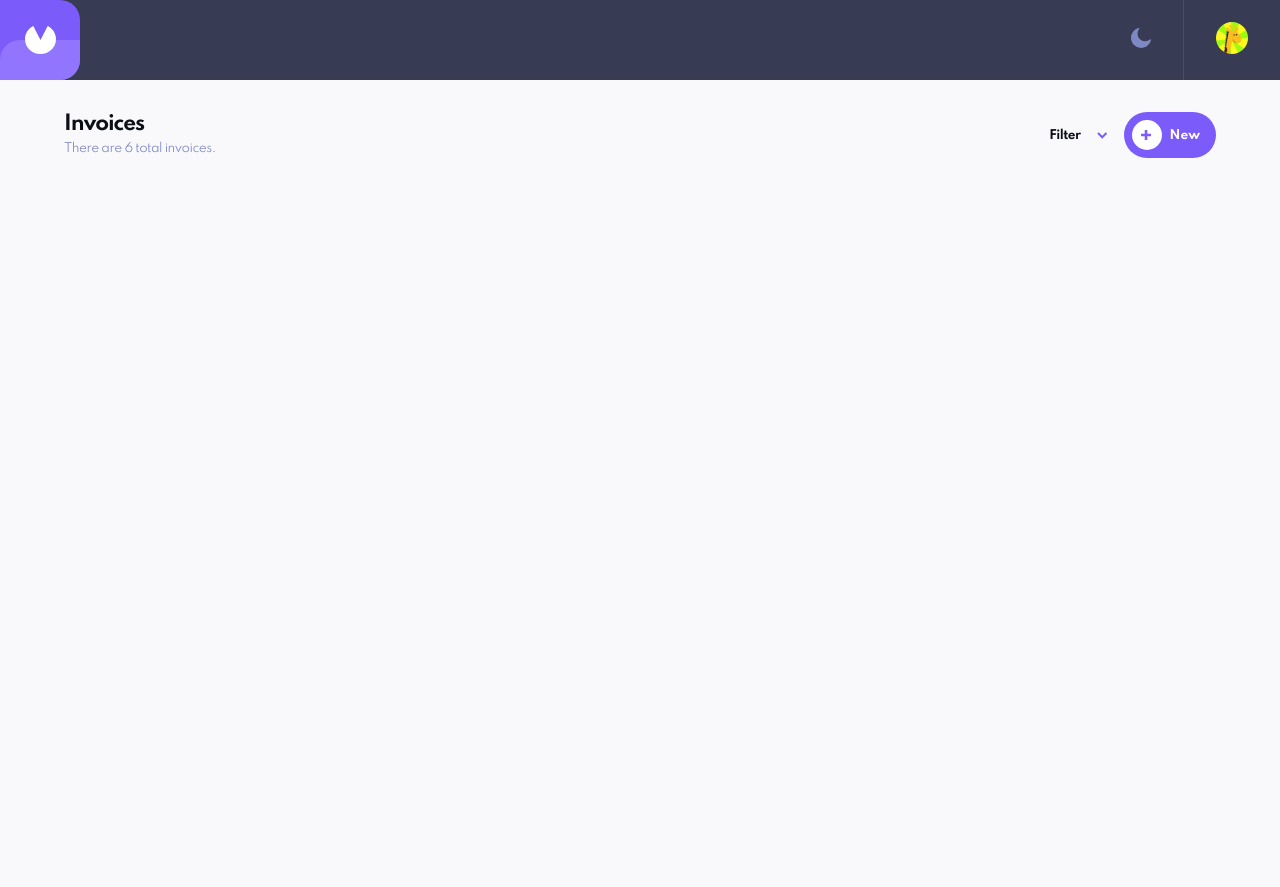
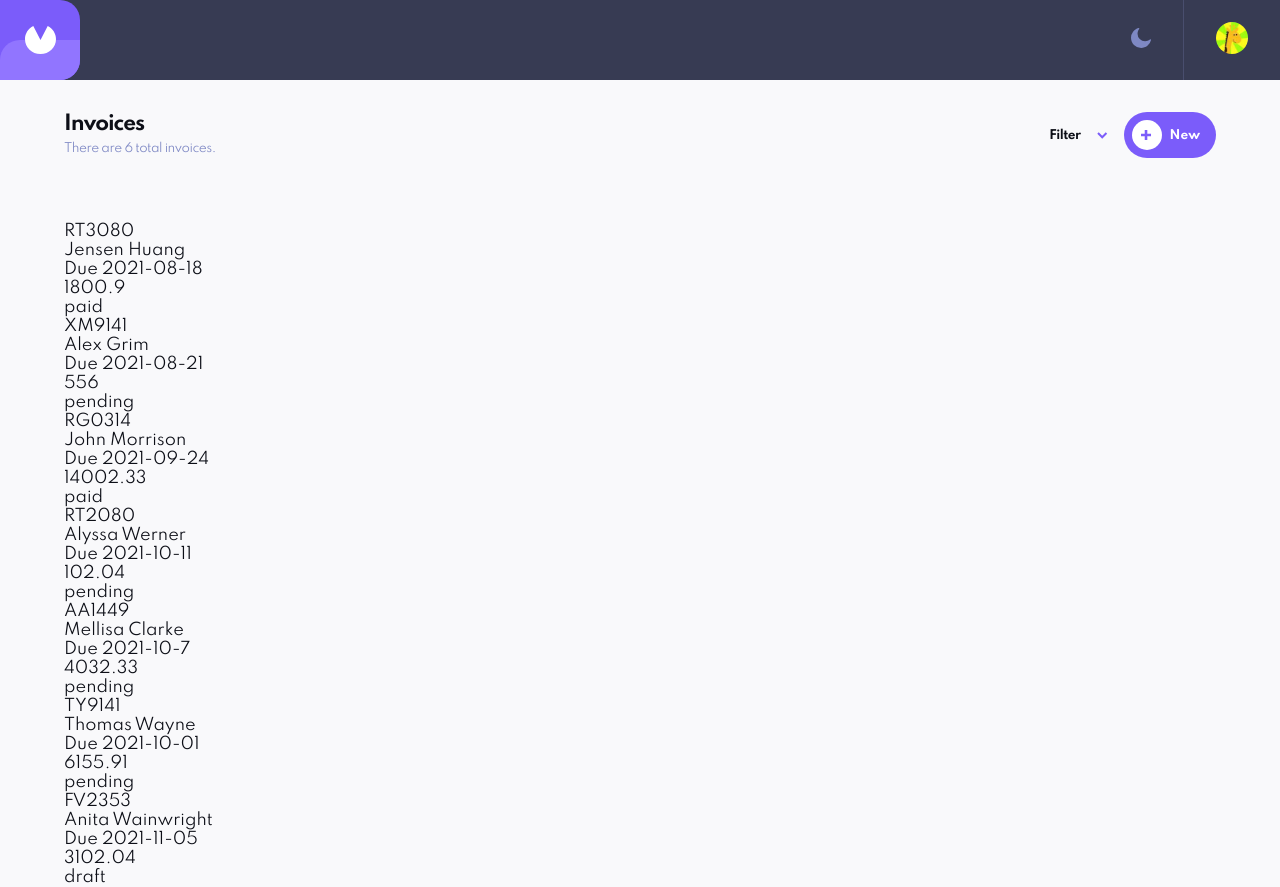
Before and after one commit to DavidBarcenas/angular-invoice, an Angular app: page / in a window 1280 px wide. Before the commit the page ends 800 px from the top, so only its background shows below. Built offline with nearby package versions, Linux system fonts and the light colour scheme.

Commit message:
create service and interface for invoices

```diff
--- a/src/app/invoices/pages/home/home.component.html
+++ b/src/app/invoices/pages/home/home.component.html
@@ -1 +1,16 @@
 <app-header></app-header>
+<ul class="invoice-list">
+  <li class="invoice-item" *ngFor="let invoice of invoices$ | async">
+    <div class="invoice-wrap">
+      <span class="inovice-id">{{ invoice.id }}</span>
+      <p class="inovice-client">{{ invoice.clientName }}</p>
+    </div>
+    <div class="invoice-item--wrap">
+      <div>
+        <span class="invoice-date">Due {{ invoice.createdAt }}</span>
+        <p class="invoice-total">{{ invoice.total }}</p>
+      </div>
+      <span class="inovice-status">{{ invoice.status }}</span>
+    </div>
+  </li>
+</ul>
--- a/src/app/invoices/pages/home/home.component.ts
+++ b/src/app/invoices/pages/home/home.component.ts
@@ -1,15 +1,18 @@
 import { Component, OnInit } from '@angular/core';
+import { Observable } from 'rxjs';
+import { Invoice } from '../../interfaces/invoice.interface';
+import { InvoiceService } from '../../services/invoice.service';
 
 @Component({
   selector: 'app-home',
   templateUrl: './home.component.html',
-  styleUrls: ['./home.component.scss']
+  styleUrls: ['./home.component.scss'],
 })
 export class HomeComponent implements OnInit {
-
-  constructor() { }
+  invoices$: Observable<Invoice[]>;
+  constructor(private invoicesService: InvoiceService) {}
 
   ngOnInit(): void {
+    this.invoices$ = this.invoicesService.getInvoices();
   }
-
 }
--- /dev/null
+++ b/src/app/invoices/services/invoice.service.ts
@@ -0,0 +1,15 @@
+import { HttpClient } from '@angular/common/http';
+import { Injectable } from '@angular/core';
+import { Observable } from 'rxjs';
+import { Invoice } from '../interfaces/invoice.interface';
+
+@Injectable({
+  providedIn: 'root',
+})
+export class InvoiceService {
+  constructor(private http: HttpClient) {}
+
+  getInvoices(): Observable<Invoice[]> {
+    return this.http.get<Invoice[]>('./assets/data/data.json');
+  }
+}
--- /dev/null
+++ b/src/assets/data/data.json
@@ -0,0 +1,231 @@
+[
+	{
+		"id": "RT3080",
+		"createdAt": "2021-08-18",
+		"paymentDue": "2021-08-19",
+		"description": "Re-branding",
+		"paymentTerms": 1,
+		"clientName": "Jensen Huang",
+		"clientEmail": "jensenh@mail.com",
+		"status": "paid",
+		"senderAddress": {
+			"street": "19 Union Terrace",
+			"city": "London",
+			"postCode": "E1 3EZ",
+			"country": "United Kingdom"
+		},
+		"clientAddress": {
+			"street": "106 Kendell Street",
+			"city": "Sharrington",
+			"postCode": "NR24 5WQ",
+			"country": "United Kingdom"
+		},
+		"items": [
+			{
+				"name": "Brand Guidelines",
+				"quantity": 1,
+				"price": 1800.90,
+				"total": 1800.90
+			}
+		],
+		"total": 1800.90
+	},
+	{
+		"id": "XM9141",
+		"createdAt": "2021-08-21",
+		"paymentDue": "2021-09-20",
+		"description": "Graphic Design",
+		"paymentTerms": 30,
+		"clientName": "Alex Grim",
+		"clientEmail": "alexgrim@mail.com",
+		"status": "pending",
+		"senderAddress": {
+			"street": "19 Union Terrace",
+			"city": "London",
+			"postCode": "E1 3EZ",
+			"country": "United Kingdom"
+		},
+		"clientAddress": {
+			"street": "84 Church Way",
+			"city": "Bradford",
+			"postCode": "BD1 9PB",
+			"country": "United Kingdom"
+		},
+		"items": [
+			{
+				"name": "Banner Design",
+				"quantity": 1,
+				"price": 156.00,
+				"total": 156.00
+			},
+			{
+				"name": "Email Design",
+				"quantity": 2,
+				"price": 200.00,
+				"total": 400.00
+			}
+		],
+		"total": 556.00
+	},
+	{
+		"id": "RG0314",
+		"createdAt": "2021-09-24",
+		"paymentDue": "2021-10-01",
+		"description": "Website Redesign",
+		"paymentTerms": 7,
+		"clientName": "John Morrison",
+		"clientEmail": "jm@myco.com",
+		"status": "paid",
+		"senderAddress": {
+			"street": "19 Union Terrace",
+			"city": "London",
+			"postCode": "E1 3EZ",
+			"country": "United Kingdom"
+		},
+		"clientAddress": {
+			"street": "79 Dover Road",
+			"city": "Westhall",
+			"postCode": "IP19 3PF",
+			"country": "United Kingdom"
+		},
+		"items": [
+			{
+				"name": "Website Redesign",
+				"quantity": 1,
+				"price": 14002.33,
+				"total": 14002.33
+			}
+		],
+		"total": 14002.33
+	},
+	{
+		"id": "RT2080",
+		"createdAt": "2021-10-11",
+		"paymentDue": "2021-10-12",
+		"description": "Logo Concept",
+		"paymentTerms": 1,
+		"clientName": "Alyssa Werner",
+		"clientEmail": "alyssa@email.co.uk",
+		"status": "pending",
+		"senderAddress": {
+			"street": "19 Union Terrace",
+			"city": "London",
+			"postCode": "E1 3EZ",
+			"country": "United Kingdom"
+		},
+		"clientAddress": {
+			"street": "63 Warwick Road",
+			"city": "Carlisle",
+			"postCode": "CA20 2TG",
+			"country": "United Kingdom"
+		},
+		"items": [
+			{
+				"name": "Logo Sketches",
+				"quantity": 1,
+				"price": 102.04,
+				"total": 102.04
+			}
+		],
+		"total": 102.04
+	},
+	{
+		"id": "AA1449",
+		"createdAt": "2021-10-7",
+		"paymentDue": "2021-10-14",
+		"description": "Re-branding",
+		"paymentTerms": 7,
+		"clientName": "Mellisa Clarke",
+		"clientEmail": "mellisa.clarke@example.com",
+		"status": "pending",
+		"senderAddress": {
+			"street": "19 Union Terrace",
+			"city": "London",
+			"postCode": "E1 3EZ",
+			"country": "United Kingdom"
+		},
+		"clientAddress": {
+			"street": "46 Abbey Row",
+			"city": "Cambridge",
+			"postCode": "CB5 6EG",
+			"country": "United Kingdom"
+		},
+		"items": [
+			{
+				"name": "New Logo",
+				"quantity": 1,
+				"price": 1532.33,
+				"total": 1532.33
+			},
+			{
+				"name": "Brand Guidelines",
+				"quantity": 1,
+				"price": 2500.00,
+				"total": 2500.00
+			}
+		],
+		"total": 4032.33
+	},
+	{
+		"id": "TY9141",
+		"createdAt": "2021-10-01",
+		"paymentDue": "2021-10-31",
+		"description": "Landing Page Design",
+		"paymentTerms": 30,
+		"clientName": "Thomas Wayne",
+		"clientEmail": "thomas@dc.com",
+		"status": "pending",
+		"senderAddress": {
+			"street": "19 Union Terrace",
+			"city": "London",
+			"postCode": "E1 3EZ",
+			"country": "United Kingdom"
+		},
+		"clientAddress": {
+			"street": "3964  Queens Lane",
+			"city": "Gotham",
+			"postCode": "60457",
+			"country": "United States of America"
+		},
+		"items": [
+			{
+				"name": "Web Design",
+				"quantity": 1,
+				"price": 6155.91,
+				"total": 6155.91
+			}
+		],
+		"total": 6155.91
+	},
+	{
+		"id": "FV2353",
+		"createdAt": "2021-11-05",
+		"paymentDue": "2021-11-12",
+		"description": "Logo Re-design",
+		"paymentTerms": 7,
+		"clientName": "Anita Wainwright",
+		"clientEmail": "",
+		"status": "draft",
+		"senderAddress": {
+			"street": "19 Union Terrace",
+			"city": "London",
+			"postCode": "E1 3EZ",
+			"country": "United Kingdom"
+		},
+		"clientAddress": {
+			"street": "",
+			"city": "",
+			"postCode": "",
+			"country": ""
+		},
+		"items": [
+			{
+				"name": "Logo Re-design",
+				"quantity": 1,
+				"price": 3102.04,
+				"total": 3102.04
+			}
+		],
+		"total": 3102.04
+	}
+]
```
Also changed, not shown: src/app/app.module.ts (+10 -4 lines), src/app/invoices/interfaces/invoice.interface.ts (added, +28 -0 lines), src/app/invoices/pages/home/home.component.scss (line endings or trailing spaces).
